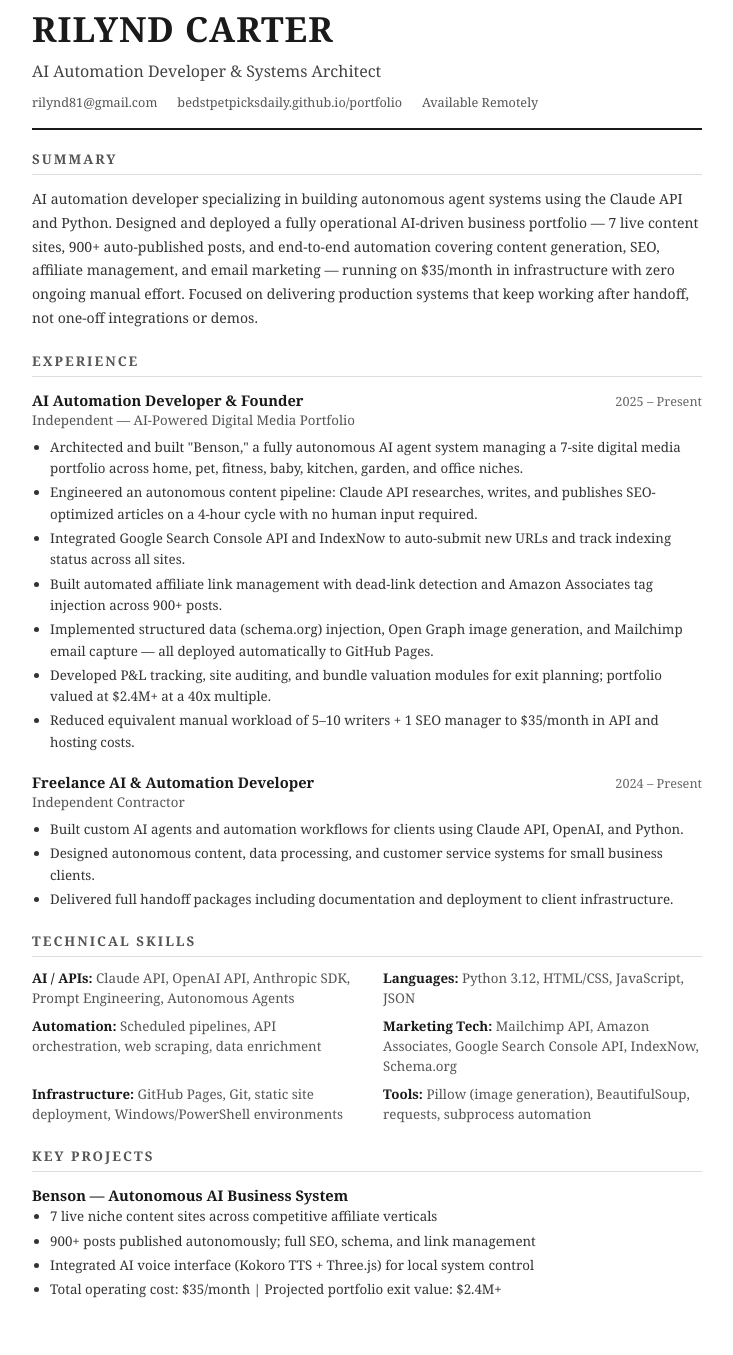
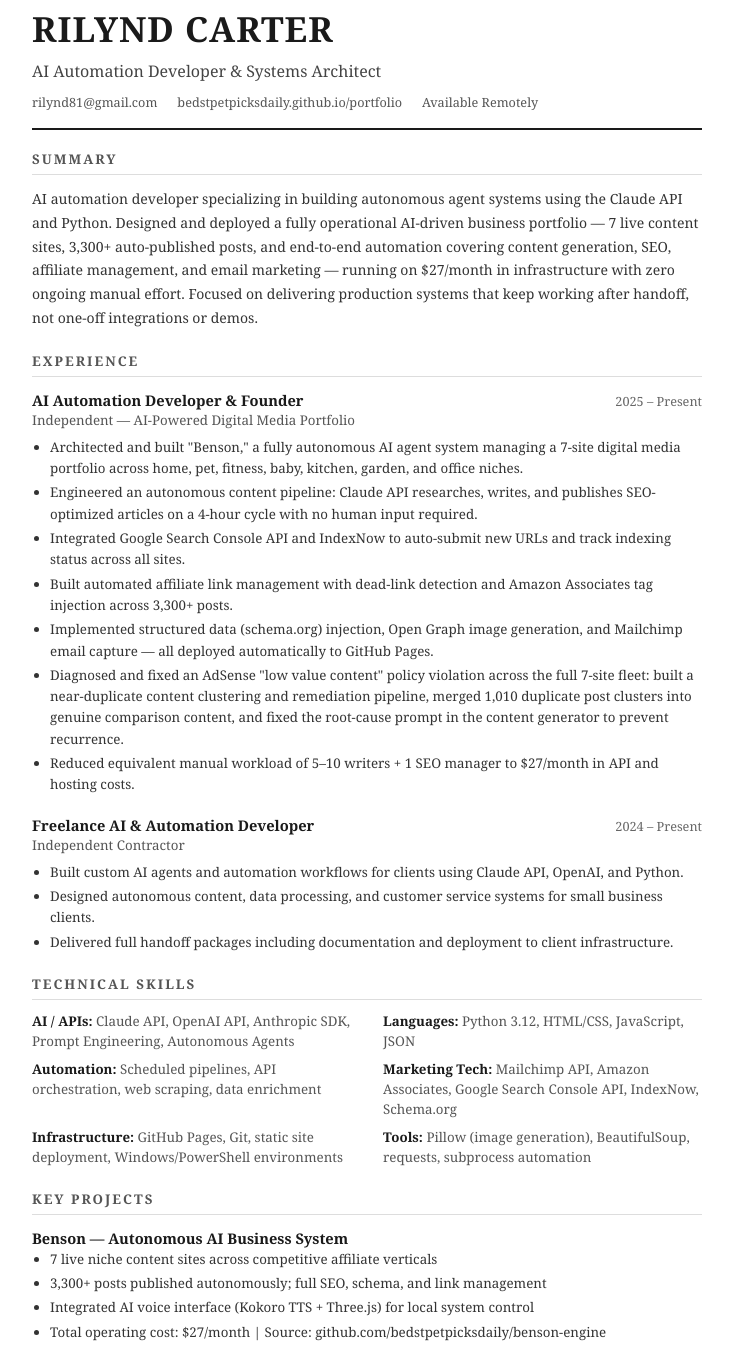
Before and after one commit to bedstpetpicksdaily/portfolio, a plain HTML site: page resume.html in a window 1280 px wide. Shown: the part 45-1400 px from the top of the page, without its empty margins (273-1006 px from the left). Drawn offline with Linux system fonts and the light colour scheme.

Commit message:
Fix stale post-count/cost numbers, replace speculative valuation claim with the AdSense compliance case study, link source repo

```diff
--- a/resume.html
+++ b/resume.html
@@ -78,8 +78,8 @@
   <div class="section-title">Summary</div>
   <p>
     AI automation developer specializing in building autonomous agent systems using the Claude API and Python.
-    Designed and deployed a fully operational AI-driven business portfolio — 7 live content sites, 900+ auto-published posts,
-    and end-to-end automation covering content generation, SEO, affiliate management, and email marketing — running on $35/month
+    Designed and deployed a fully operational AI-driven business portfolio — 7 live content sites, 3,300+ auto-published posts,
+    and end-to-end automation covering content generation, SEO, affiliate management, and email marketing — running on $27/month
     in infrastructure with zero ongoing manual effort. Focused on delivering production systems that keep working
     after handoff, not one-off integrations or demos.
   </p>
@@ -99,10 +99,10 @@
       <li>Architected and built "Benson," a fully autonomous AI agent system managing a 7-site digital media portfolio across home, pet, fitness, baby, kitchen, garden, and office niches.</li>
       <li>Engineered an autonomous content pipeline: Claude API researches, writes, and publishes SEO-optimized articles on a 4-hour cycle with no human input required.</li>
       <li>Integrated Google Search Console API and IndexNow to auto-submit new URLs and track indexing status across all sites.</li>
-      <li>Built automated affiliate link management with dead-link detection and Amazon Associates tag injection across 900+ posts.</li>
+      <li>Built automated affiliate link management with dead-link detection and Amazon Associates tag injection across 3,300+ posts.</li>
       <li>Implemented structured data (schema.org) injection, Open Graph image generation, and Mailchimp email capture — all deployed automatically to GitHub Pages.</li>
-      <li>Developed P&amp;L tracking, site auditing, and bundle valuation modules for exit planning; portfolio valued at $2.4M+ at a 40x multiple.</li>
-      <li>Reduced equivalent manual workload of 5–10 writers + 1 SEO manager to $35/month in API and hosting costs.</li>
+      <li>Diagnosed and fixed an AdSense "low value content" policy violation across the full 7-site fleet: built a near-duplicate content clustering and remediation pipeline, merged 1,010 duplicate post clusters into genuine comparison content, and fixed the root-cause prompt in the content generator to prevent recurrence.</li>
+      <li>Reduced equivalent manual workload of 5–10 writers + 1 SEO manager to $27/month in API and hosting costs.</li>
     </ul>
   </div>
 
@@ -142,9 +142,9 @@
     </div>
     <ul>
       <li>7 live niche content sites across competitive affiliate verticals</li>
-      <li>900+ posts published autonomously; full SEO, schema, and link management</li>
+      <li>3,300+ posts published autonomously; full SEO, schema, and link management</li>
       <li>Integrated AI voice interface (Kokoro TTS + Three.js) for local system control</li>
-      <li>Total operating cost: $35/month | Projected portfolio exit value: $2.4M+</li>
+      <li>Total operating cost: $27/month | Source: github.com/bedstpetpicksdaily/benson-engine</li>
     </ul>
   </div>
 </div>
```
